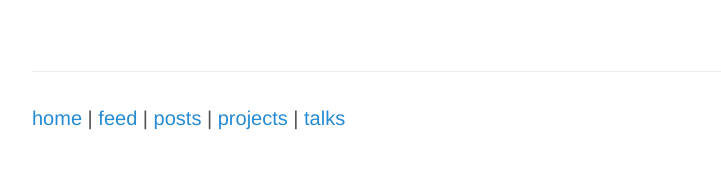
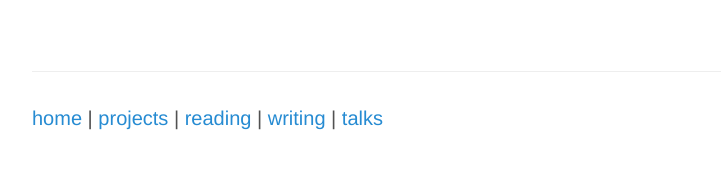
Before and after one commit to chiyodad/cbeams.github.io, a Jekyll site: the page built from index.md, in a window 1280 px wide. Shown: the part 413-582 px from the top of the page, without its empty margins (248-969 px from the left). Built offline with Jekyll 4.4.1, drawn with Linux system fonts in a browser that asks for light colours; Markdown is read by kramdown in place of the engine named in the settings.

Commit message:
Update footer to reflect new section naming

```diff
--- a/_includes/footer.html
+++ b/_includes/footer.html
@@ -2,5 +2,5 @@
 
         <hr/>
 
-        <p><a href="/">home</a> | <a href="/atom.xml">feed</a> | <a href="/posts">posts</a> | <a href="/projects">projects</a> | <a href="/talks">talks</a></p>
+        <p><a href="/">home</a> | <a href="/projects">projects</a> | <a href="/reading">reading</a> | <a href="/writing">writing</a> | <a href="/talks">talks</a></p>
       </div>
```
